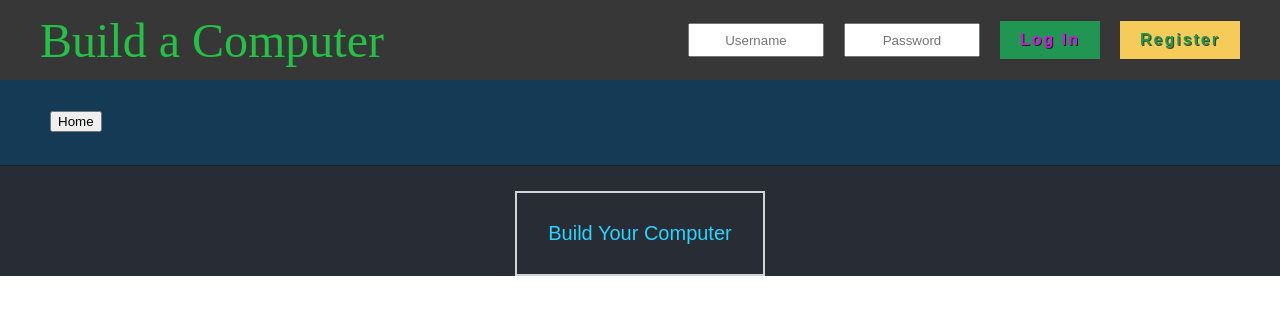
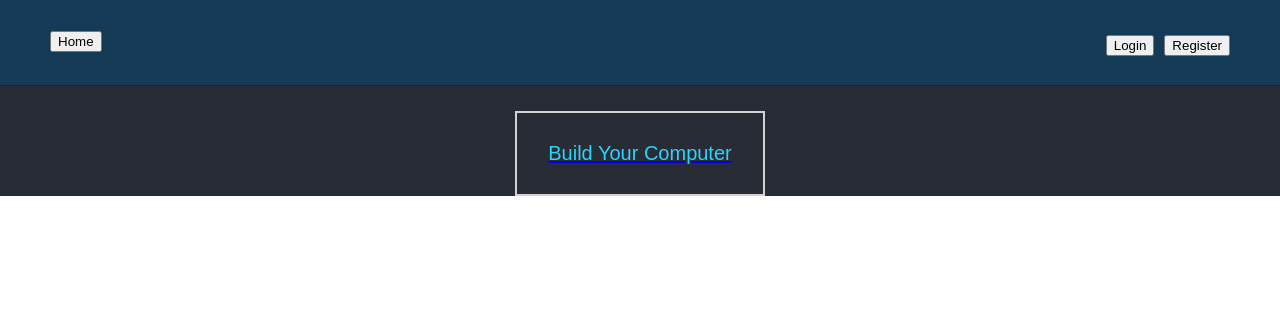
Before and after one commit to jsa23/wrpt3-project, a React (Create React App) app: page / in a window 1280 px wide. Shown: the top 314 px of the page. Built offline with nearby package versions, Linux system fonts and the light colour scheme.

Commit message:
trying to get this to work

```diff
--- a/src/App.css
+++ b/src/App.css
@@ -87,12 +87,12 @@ nav {
   margin: 0 25px;
 }
 
-a {
+/* a {
   text-decoration: none;
   color: rgb(64, 255, 143);
   justify-content:space-around;
   align-items:center
-}
+} */
 
 .link-wrap {
   display: flex;
@@ -123,5 +123,3 @@ a {
     transform: rotate(360deg);
   }
 } */
-
-/* {box-sizing: border-box;} */
--- a/src/App.js
+++ b/src/App.js
@@ -1,42 +1,29 @@
-import "./styles.css";
-import React, { Component } from "react";
+import React, { Component } from 'react';
 import { HashRouter, Link } from 'react-router-dom';
-import Header from "./Components/Header/Header";
 import routes from './routes';
 import './App.css';
 
 class App extends Component {
-  constructor() {
-    super();
-    this.state = {
-      user: {},
-    };
-    this.updateUser = this.updateUser.bind(this)
-  }
 
-
-
-
-  updateUser(user) {
-    this.setState=({user,});
-  }
-
-  render() {
-    const { user } = this.state;
-    return (
-      <HashRouter>
+  render(){
+    return(
+    <HashRouter>
       <div className="App">
-        <Header user={user} updateUser={this.updateUser} />
         <nav className="nav">
           <Link to="/" className="Home-Button">
             <button className="home-btn">Home</button>
+          </Link>
+            <Link to="/Login" className="Login-Button">
+            <button style={{margin:"10px"}} className="login-btn">Login</button>
+            <Link to="/Register" className="Register-Button">
+            <button className="register-btn">Register</button>
+          </Link>
           </Link>
         </nav>
         {routes}
       </div>
     </HashRouter>
-    );
+    )}
   }
-}
 
 export default App;
--- a/src/Components/Cases/Cases.js
+++ b/src/Components/Cases/Cases.js
@@ -22,6 +22,7 @@ class Cases extends Component {
 
     render(){
         const { cases } = this.state;
+
         return(
             <div className="box1">
                 <Link to="/motherboards">
```
Also changed, not shown: src/Components/Motherboards/Motherboards.js (+4 -4 lines), 2 other files (tests, documents, lock files or other folders).
